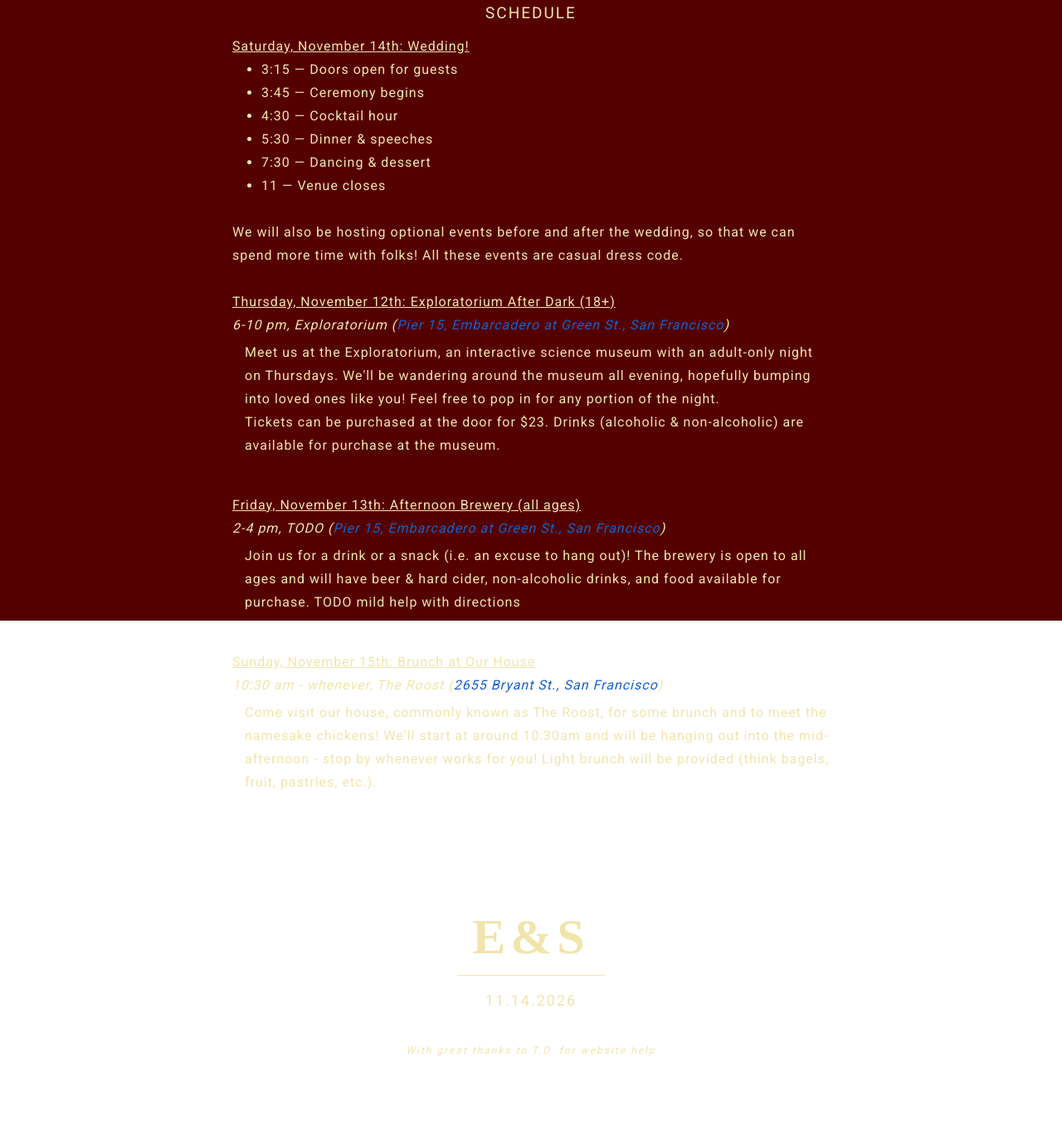
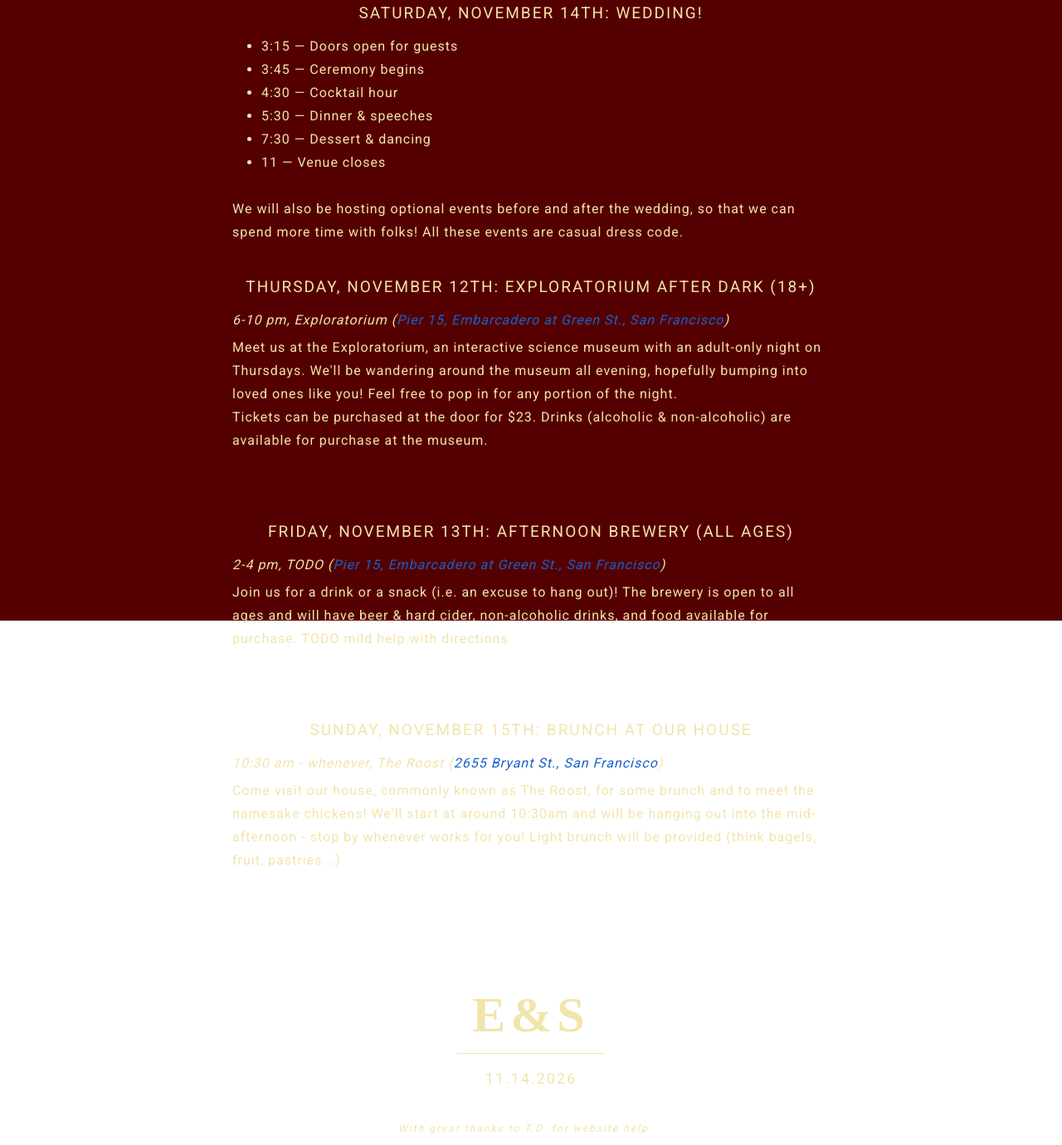
Before and after one commit to shulijones/wedding, a Jekyll site: the page built from schedule.md, in a window 1280 px wide. Shown: the part 272-1652 px from the top of the page at 83% size. Built offline with Jekyll 4.4.1, drawn with Linux system fonts in a browser that asks for light colours; some web fonts are replaced; before the commit the page ends 1548 px from its top, so only the background shows below that.

Commit message:
Lots of small fixes

```diff
--- a/_includes/footer.html
+++ b/_includes/footer.html
@@ -104,7 +104,7 @@
     }
 
     .footer-thanks {
-        padding: 40px 18px 0;
+        padding: 40px 18px 10px 0;
         font-family: Roboto;
         letter-spacing: 2px;
         color: #F1E5AC;
--- a/rsvp.js
+++ b/rsvp.js
@@ -118,12 +118,12 @@ function create_rsvpPage1(idAndNames, alreadyRsvpdInfo) {
       <img src="./photo/flourish.png" style="width:75px">
       <div class="form-section">Please give us an email address we can use to contact you about the wedding. You can put multiple emails if you'd like &mdash; please separate them with commas.
       <input type="text" value="${rsvpd ? escapeStr(alreadyRsvpdInfo[0][6]) : ''}" id="email" style="width:70%"/></div><br><br>
-      We know you might not be sure yet, but we'd love a general sense of if you'll be able to make it to the events we're planning.
-      (See the Schedule for more details.)<br><br>
+      <span>We know you might not be sure yet, but we'd love a general sense of if you'll be able to make it to the events we're planning.
+      (See the <a class="nicelink" href="/schedule" target="_blank">Schedule</a> for more details.)</span><br><br>
       <div class="form-section"><span class="event-name">Thursday from 6-10 pm: Exploratorium after Dark (18+)</span>${getEventRsvpButtons("explor", alreadyRsvpdInfo)}</div><br>
       <div class="form-section"><span class="event-name">Friday from 2-4 pm: TODO brewery</span>${getEventRsvpButtons("brewery", alreadyRsvpdInfo)}</div><br>
       <div class="form-section"><span class="event-name">Sunday from 10:30 am onwards: Brunch at our house</span>${getEventRsvpButtons("brunch", alreadyRsvpdInfo)}</div><br>
-      <div class="form-section">Anything else you'd like to tell us? <input type="text" value="${rsvpd ? escapeStr(alreadyRsvpdInfo[0][7]) : ''}" id="extra" /></div><br>
+      <div class="form-section">Anything else you'd like to tell us? <input id="extra-text" type="text" value="${rsvpd ? escapeStr(alreadyRsvpdInfo[0][7]) : ''}" id="extra" /></div><br>
       <div class="submit-container"><button id="submit" type="submit">Submit</button><div class="loader"></div></div>
       <div id="form-output"></div>
       </div>
--- a/schedule.md
+++ b/schedule.md
@@ -9,44 +9,45 @@ layout: main
         font-style: italic;
     }
     .details {
-        padding-left: 15px;
         margin-top: 5px;
     }
 </style>
 <div>
 <link rel="stylesheet" type="text/css" href="./assets/css/main.css"/>
     <div>
-        <h4 class="section-header">Schedule</h4>
+        <h4 class="section-header">Saturday, November 14th: Wedding!</h4>
         <div class="section-item">
-            <span class="date">Saturday, November 14th: Wedding!</span><br>
             <ul style="padding-left:35px">
                 <li>3:15 &mdash; Doors open for guests</li>
                 <li>3:45 &mdash; Ceremony begins</li>
                 <li>4:30 &mdash; Cocktail hour</li>
                 <li>5:30 &mdash; Dinner & speeches</li>
-                <li>7:30 &mdash; Dancing & dessert</li>
+                <li>7:30 &mdash; Dessert & dancing</li>
                 <li>11   &mdash; Venue closes</li>
             </ul>
             <br>
             We will also be hosting optional events before and after the wedding, so that we can spend more time with folks! All these events are casual dress code.
-            <br><br>
-            <span class="date">Thursday, November 12th: Exploratorium After Dark (18+)</span>
             <br>
+        </div>
+        <h4 class="section-header">Thursday, November 12th: Exploratorium After Dark (18+)</h4>
+        <div class="section-item">
             <span class="info">6-10 pm, Exploratorium (<a class="nicelink" href="https://maps.app.goo.gl/vs3VthUnjE4HmACAA" target="_blank">Pier 15, Embarcadero at Green St., San Francisco</a>)</span>
             <br>
             <p class="details">Meet us at the Exploratorium, an interactive science museum with an adult-only night on Thursdays. We'll be wandering around the museum all evening, hopefully bumping into loved ones like you! Feel free to pop in for any portion of the night.<br>Tickets can be purchased at the door for $23. Drinks (alcoholic & non-alcoholic) are available for purchase at the museum.</p>
             <br>
-            <span class="date">Friday, November 13th: Afternoon Brewery (all ages)</span>
-            <br>
+        </div>
+        <h4 class="section-header">Friday, November 13th: Afternoon Brewery (all ages)</h4>
+        <div class="section-item">
             <span class="info">2-4 pm, TODO (<a class="nicelink" href="https://maps.app.goo.gl/vs3VthUnjE4HmACAA" target="_blank">Pier 15, Embarcadero at Green St., San Francisco</a>)</span>
             <br>
             <p class="details">Join us for a drink or a snack (i.e. an excuse to hang out)! The brewery is open to all ages and will have beer & hard cider, non-alcoholic drinks, and food available for purchase. TODO mild help with directions</p>
             <br>
-            <span class="date">Sunday, November 15th: Brunch at Our House</span>
-            <br>
+        </div>
+        <h4 class="section-header">Sunday, November 15th: Brunch at Our House</h4>
+        <div class="section-item">
             <span class="info">10:30 am - whenever, The Roost (<a class="nicelink" href="https://maps.app.goo.gl/3oB5iXzd8e5d15HK7" target="_blank">2655 Bryant St., San Francisco</a>)</span>
             <br>
-            <p class="details">Come visit our house, commonly known as The Roost, for some brunch and to meet the namesake chickens! We'll start at around 10:30am and will be hanging out into the mid-afternoon - stop by whenever works for you! Light brunch will be provided (think bagels, fruit, pastries, etc.).</p>
+            <p class="details">Come visit our house, commonly known as The Roost, for some brunch and to meet the namesake chickens! We'll start at around 10:30am and will be hanging out into the mid-afternoon - stop by whenever works for you! Light brunch will be provided (think bagels, fruit, pastries...)</p>
         </div>
     </div>
 </div>
```
Also changed, not shown: index.md (+1 -0 lines), q-a.md (+1 -2 lines), rsvp.md (+5 -1 lines), travel.md (+13 -7 lines).
